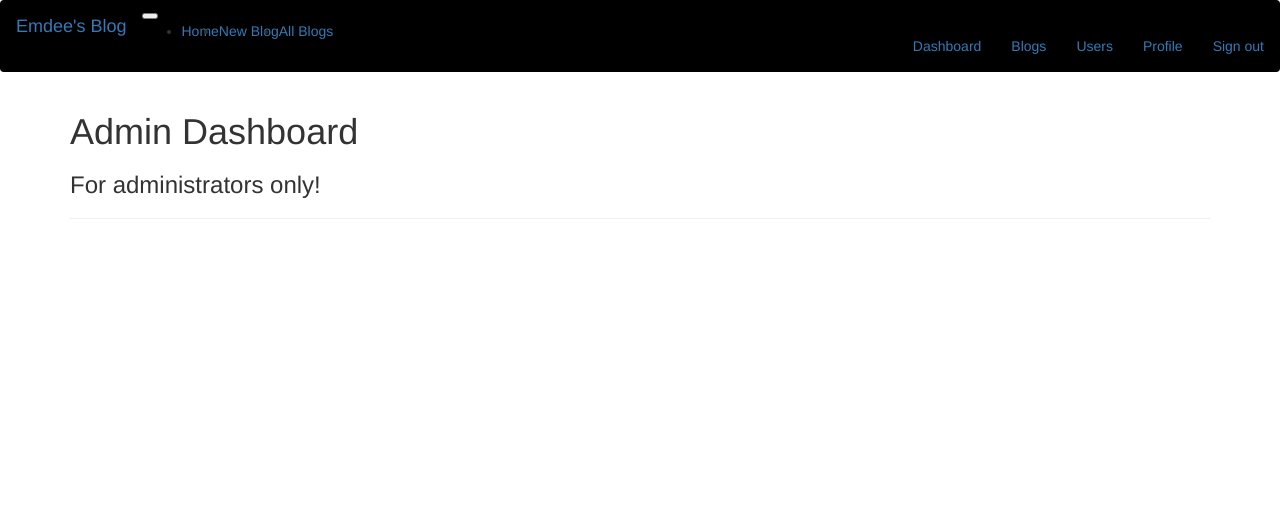
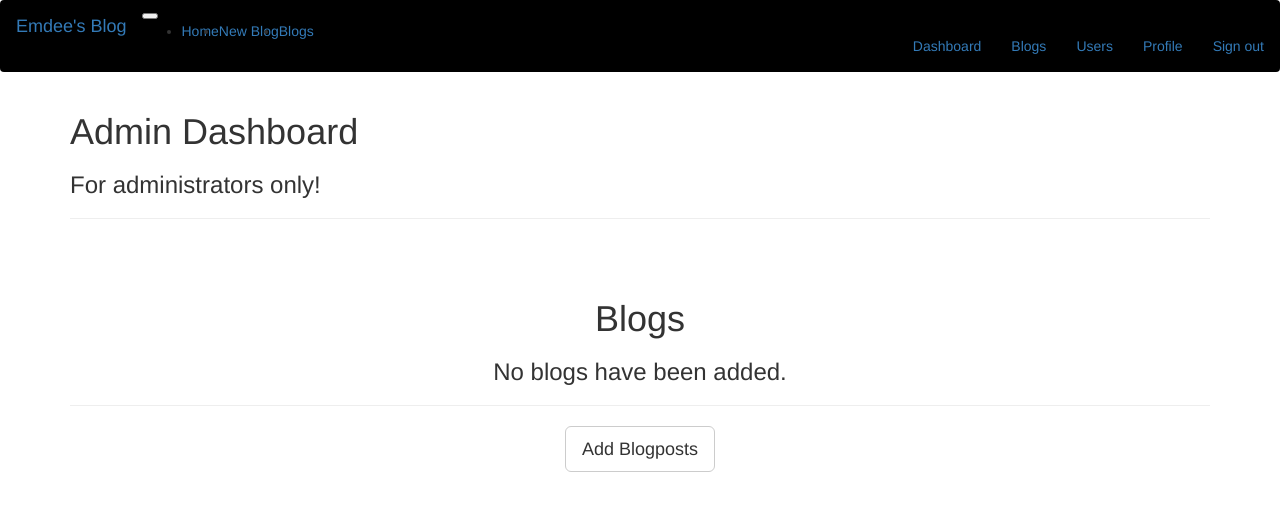
Before and after one commit to emdeechege/Blog, a Flask app: page /admin/dashboard in a window 1280 px wide. Shown: the top 511 px of the page. Run offline with Flask 2, Linux system fonts and the light colour scheme; a user stored in the database is signed in; tables that the repository leaves empty hold one stand-in row (values such as "Sample post"); some libraries are stand-ins or nearby versions.

Commit message:
attempt one on delete failing

```diff
--- a/app/main/forms.py
+++ b/app/main/forms.py
@@ -8,7 +8,7 @@
 
 class BlogForm(FlaskForm):
     title = StringField('Blog Title')
-    topic = StringField(u'Topic')
+    topic = StringField('Topic')
     content = TextAreaField('Blog Content')
     submit = SubmitField('Submit')
 
--- a/app/main/views.py
+++ b/app/main/views.py
@@ -92,13 +92,13 @@
 
     return render_template('blog.html',blogpost_form= form)
 
-# #ability to view single blog addition
-# @main.route('/blog/<int:id>')
-# def single_blog(id):
-#
-#     blogpost = Blogs.query.get(id)
-#
-#     return render_template('oneblogpost.html',blogpost=blogpost)
+#ability to view single blog addition
+@main.route('/blog/<int:id>')
+def single_blog(id):
+
+    blogpost = Blogs.query.get(id)
+
+    return render_template('oneblogpost.html',blogpost=blogpost)
 
 @main.route('/blogposts')
 def blogpost_list():
@@ -120,10 +120,24 @@
 
         comment = form.comment.data
         new_blogpost_comment = Comments(comment=comment,blogs_id=blogs_id,user_id=current_user.id)
-        # new_post_comment.save_post_comments()
+
         db.session.add(new_blogpost_comment)
         db.session.commit()
 
     comments = Comments.get_comment(blogs_id)
 
     return render_template('blogcommentlink.html',blogpost=blogpost,blogpost_form=form,comments=comments)
+
+@main.route('/blog/<int:id>/delete', methods=['GET', 'POST'])
+@login_required
+def delete_blog(id):
+    blogpost = Blogs.query.get_or_404(id)
+    for comment in blogs.comments.all():
+        db.session.delete(comment)
+        db.session.commit()
+    if post.author != is_admin:
+        abort(403)
+    db.session.delete(post)
+    db.session.commit()
+    flash('Your post has been deleted!', 'success')
+    return redirect(url_for('admin_dashboard.html'))
--- a/app/templates/admin_dashboard.html
+++ b/app/templates/admin_dashboard.html
@@ -14,6 +14,65 @@
                 </div>
             </div>
         </div>
+
+        <div class="content-section">
+          <div class="outer">
+            <div class="middle">
+              <div class="inner">
+                <br/>
+
+                <br/>
+                <h1 style="text-align:center;">Blogs</h1>
+                {% if blogs %}
+                  <hr class="intro-divider">
+                  <div class="center">
+                    <table class="table table-striped table-bordered">
+                      <thead>
+                        <tr>
+                          <th width="15%"> Title</th>
+                          <th width="40%"> Topic </th>
+                          <th width="15%"> Content</th>
+                          <th width="15%"> Edit </th>
+                          <th width="15%"> Delete </th>
+                        </tr>
+                      </thead>
+                      <tbody>
+                      {% for blogpost in blogposts %}
+                        <tr>
+                          <td> {{ blogpost.title }} </td>
+                          <td> {{ blogpost.topic }} </td>
+                          <td> {{ blogpost.content }} </td>
+                          <td>
+                            <a href="{{ url_for('admin.edit_blogpost', id=blogpost.id) }}">
+                              <i class="fa fa-pencil"></i> Edit
+                            </a>
+                          </td>
+                          <td>
+                            <a href="{{ url_for('main.new_blog', id=blogpost.id) }}">
+                              <i class="fa fa-trash"></i> Delete
+                            </a>
+                          </td>
+                        </tr>
+                      {% endfor %}
+                      </tbody>
+                    </table>
+                  </div>
+                  <div style="text-align: center">
+                {% else %}
+                  <div style="text-align: center">
+                    <h3> No blogs have been added. </h3>
+                    <hr class="intro-divider">
+                {% endif %}
+                  <a href="{{ url_for('main.new_blog') }}" class="btn btn-default btn-lg">
+                    <i class="fa fa-plus"></i>
+                    Add Blogposts
+                  </a>
+                </div>
+              </div>
+            </div>
+          </div>
+        </div>
+
     </div>
 </div>
 {% endblock %}
--- a/app/templates/index.html
+++ b/app/templates/index.html
@@ -25,7 +25,7 @@
     </div>
   </div>
   </div>
-  /blog/new/
+
   <!-- Footer -->
   <footer>
     <div class="container">
--- a/app/templates/navbar.html
+++ b/app/templates/navbar.html
@@ -15,7 +15,7 @@
         <a class="nav-link" href="/blog">New Blog</a>
       </li>
       <li >
-        <a class="nav-link" href="/blogposts">All Blogs</a>
+        <a class="nav-link" href="/blogposts">Blogs</a>
       </li>
 
     </ul>
```
Also changed, not shown: app/static/photos/avataaars_2.png (added).
